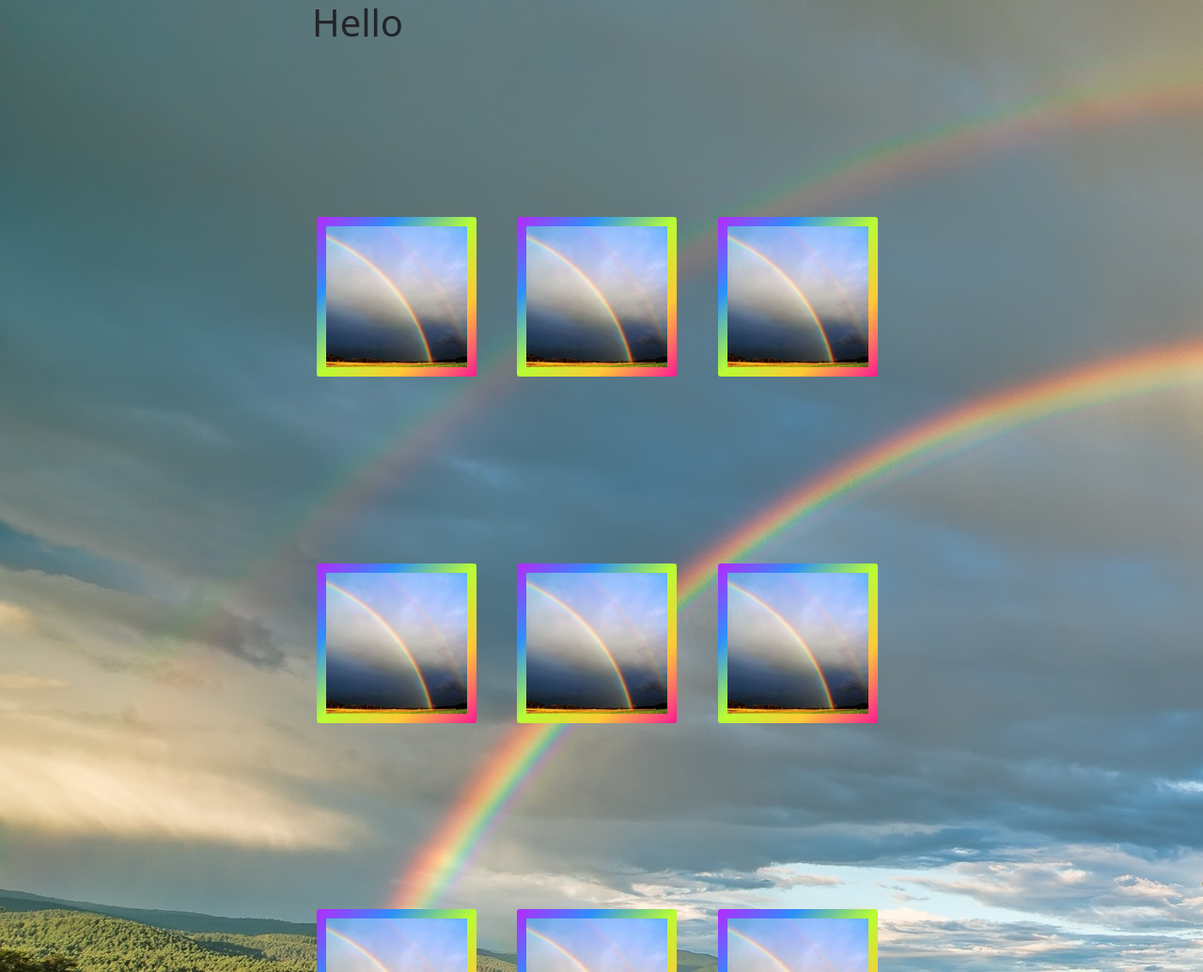
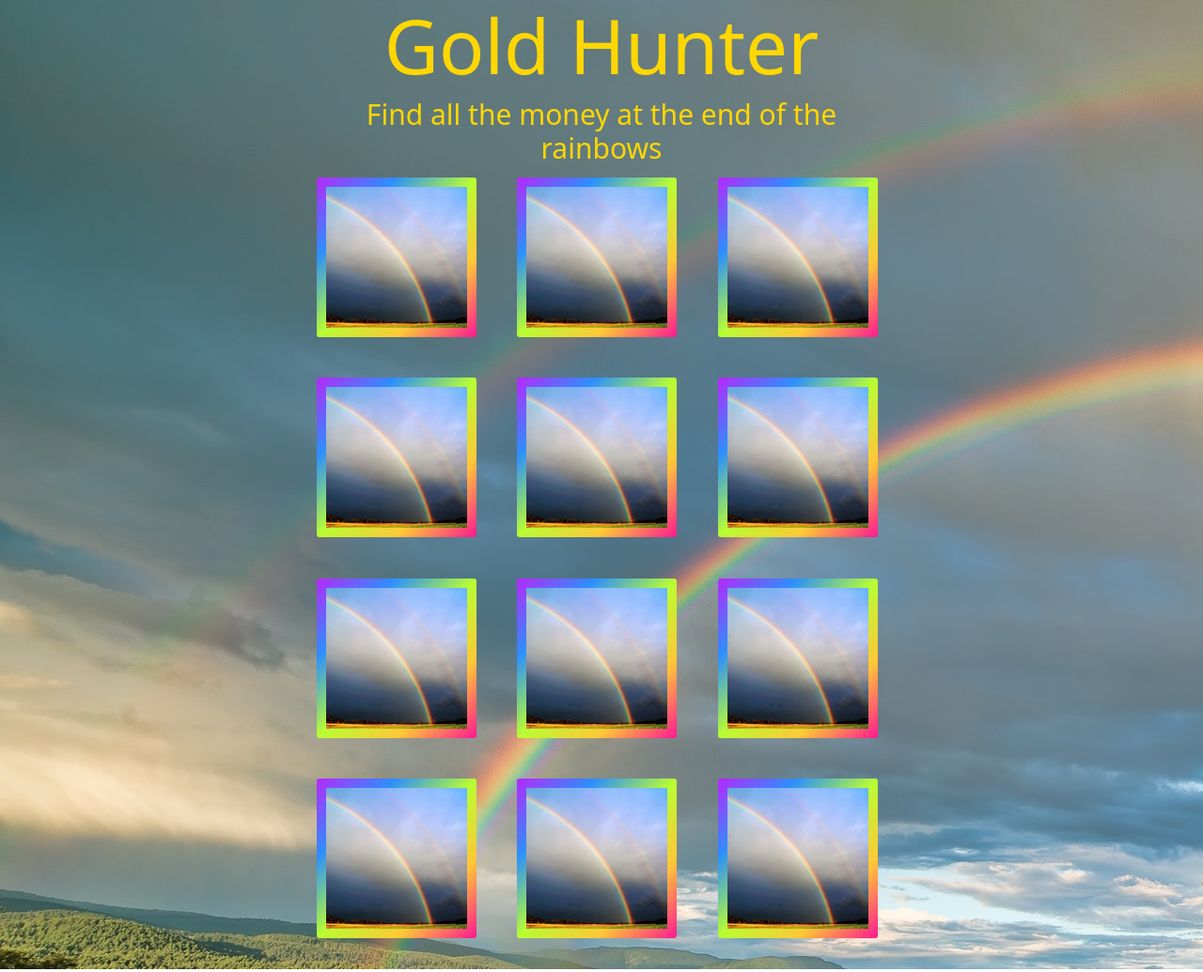
Before and after one commit to SteveMontgomery55/Gold-Finder, a plain HTML site: page index.html in a window 1280 px wide. Shown: the top 1035 px of the page at 94% size. Drawn offline with nearby package versions, Linux system fonts and the light colour scheme.

Commit message:
add more

```diff
--- a/css/style.css
+++ b/css/style.css
@@ -1,12 +1,17 @@
-* {
-  padding: 0;
-  margin: 0;
-  box-sizing: border-box;
+body {
+  background: url('../images/full-rb.jpg');
 }
 
-body {
-  display: flex;
-  background: url('../images/full-rb.jpg');
+h1 {
+    color: gold;
+    font-size: 80px;
+    text-align: center;
+}
+
+h2 {
+    color: gold;
+    font-size: 30px;
+    text-align: center;
 }
 
 .memory-game {
@@ -31,18 +36,19 @@ body {
 
 
 .memory-card:active {
-  transform: scale(0.97);
+
   transition: transform 1.5s;
 }
 
 .memory-card.flip {
-  transform: rotateX(180deg);
+  transform: rotateY(180deg);
 }
 
-.front-face,
-.back-face {
+.front,
+.back {
   max-width: 100%;
   max-height: 100%;
+  position: absolute;
   padding: 10px;
   border-radius: 3px;
   background: linear-gradient(to bottom right, #b827fc 0%, #2c90fc 25%, #b8fd33 50%, #fec837 75%, #fd1892 100%);;
@@ -50,6 +56,6 @@ body {
 
 }
 
-.front-face {
-  transform: rotateX(180deg);
+.front {
+  transform: rotateY(180deg);
 }
--- a/index.html
+++ b/index.html
@@ -10,45 +10,58 @@
 <title>Gold Finder</title>
 </head>
 <body>
-<div class="container memory-game">
-    <div class = "row">
-        <div class="col-sm-12"><h1>Hello</h1>
+<div class="container">
+    <div class = "row memory-game">
+        <div class="col-sm-12"><h1>Gold Hunter</h1>
+            <h2>Find all the money at the end of the rainbows</h2>
         </div>
             <div class="col-sm-4 memory-card" data-framework="money-one">
-                <img class="front-face" src="images/money-one.jpg" alt="React">
-                <img class="back-face" src="images/small-rb.jpg" alt="Memory Card">
+                <img class="front" src="images/money-one.jpg">
+                <img class="back" src="images/small-rb.jpg">
             </div>
             <div class="col-sm-4 memory-card" data-framework="money-one">
-                <img class="front-face" src="images/money-one.jpg" alt="React">
-                <img class="back-face" src="images/small-rb.jpg" alt="Memory Card">
+                <img class="front" src="images/money-one.jpg">
+                <img class="back" src="images/small-rb.jpg">
             </div>
             <div class="col-sm-4 memory-card" data-framework="money-one">
-                <img class="front-face" src="images/money-one.jpg" alt="React">
-                <img class="back-face" src="images/small-rb.jpg" alt="Memory Card">
+                <img class="front" src="images/money-one.jpg">
+                <img class="back" src="images/small-rb.jpg">
+            </div>
+            <div class="col-sm-4 memory-card" data-framework="money-one">
+                <img class="front" src="images/money-one.jpg">
+                <img class="back" src="images/small-rb.jpg">
             </div>
             <div class="col-sm-4 memory-card" data-framework="money-two">
-                <img class="front-face" src="images/money-two.jpg" alt="React">
-                <img class="back-face" src="images/small-rb.jpg" alt="Memory Card">
+                <img class="front" src="images/money-two.jpg">
+                <img class="back" src="images/small-rb.jpg">
             </div>
             <div class="col-sm-4 memory-card" data-framework="money-two">
-                <img class="front-face" src="images/money-two.jpg" alt="React">
-                <img class="back-face" src="images/small-rb.jpg" alt="Memory Card">
+                <img class="front" src="images/money-two.jpg">
+                <img class="back" src="images/small-rb.jpg">
             </div>
             <div class="col-sm-4 memory-card" data-framework="money-two">
-                <img class="front-face" src="images/money-two.jpg" alt="React">
-                <img class="back-face" src="images/small-rb.jpg" alt="Memory Card">
+                <img class="front" src="images/money-two.jpg">
+                <img class="back" src="images/small-rb.jpg">
+            </div>
+            <div class="col-sm-4 memory-card" data-framework="money-two">
+                <img class="front" src="images/money-two.jpg">
+                <img class="back" src="images/small-rb.jpg">
             </div>
             <div class="col-sm-4 memory-card" data-framework="money-three">
-                <img class="front-face" src="images/money-three.jpg" alt="React">
-                <img class="back-face" src="images/small-rb.jpg" alt="Memory Card">
+                <img class="front" src="images/money-three.jpg">
+                <img class="back" src="images/small-rb.jpg">
             </div>
             <div class="col-sm-4 memory-card" data-framework="money-three">
-                <img class="front-face" src="images/money-three.jpg" alt="React">
-                <img class="back-face" src="images/small-rb.jpg" alt="Memory Card">
+                <img class="front" src="images/money-three.jpg">
+                <img class="back" src="images/small-rb.jpg">
             </div>
             <div class="col-sm-4 memory-card" data-framework="money-three">
-                <img class="front-face" src="images/money-three.jpg" alt="React">
-                <img class="back-face" src="images/small-rb.jpg" alt="Memory Card">
+                <img class="front" src="images/money-three.jpg">
+                <img class="back" src="images/small-rb.jpg">
+            </div>
+            <div class="col-sm-4 memory-card" data-framework="money-three">
+                <img class="front" src="images/money-three.jpg">
+                <img class="back" src="images/small-rb.jpg">
             </div>
     </div>
 </div>
--- a/js/script.js
+++ b/js/script.js
@@ -35,6 +35,8 @@ function disableCards() {
   secondCard.removeEventListener('click', flipCard);
 
   resetBoard();
+
+
 }
 
 function unflipCards() {
@@ -43,14 +45,15 @@ function unflipCards() {
   setTimeout(() => {
     firstCard.classList.remove('flip');
     secondCard.classList.remove('flip');
-
+alert("Sorry, no money for you")
     resetBoard();
-  }, 1800);
+  }, 1500);
 }
 
 function resetBoard() {
   [hasFlippedCard, lockBoard] = [false, false];
   [firstCard, secondCard] = [null, null];
+
 }
 
 (function shuffle() {
```
